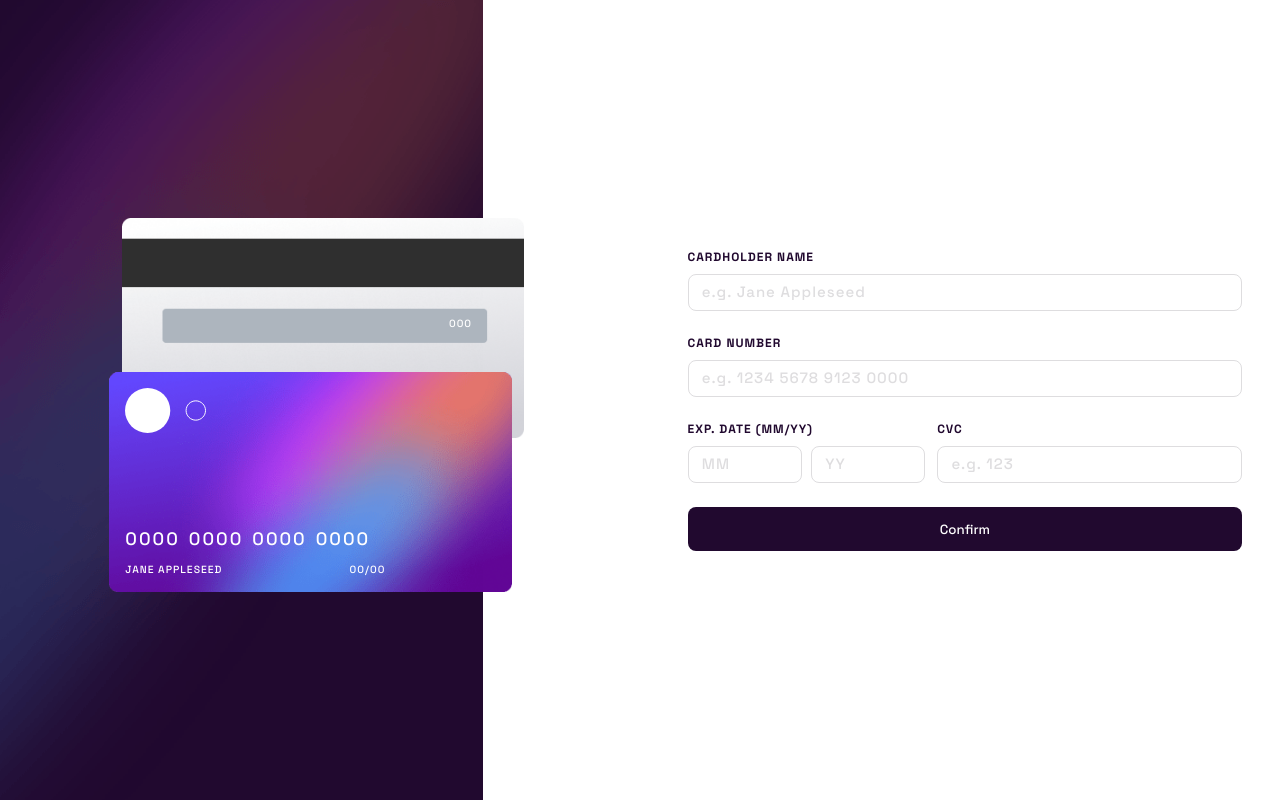
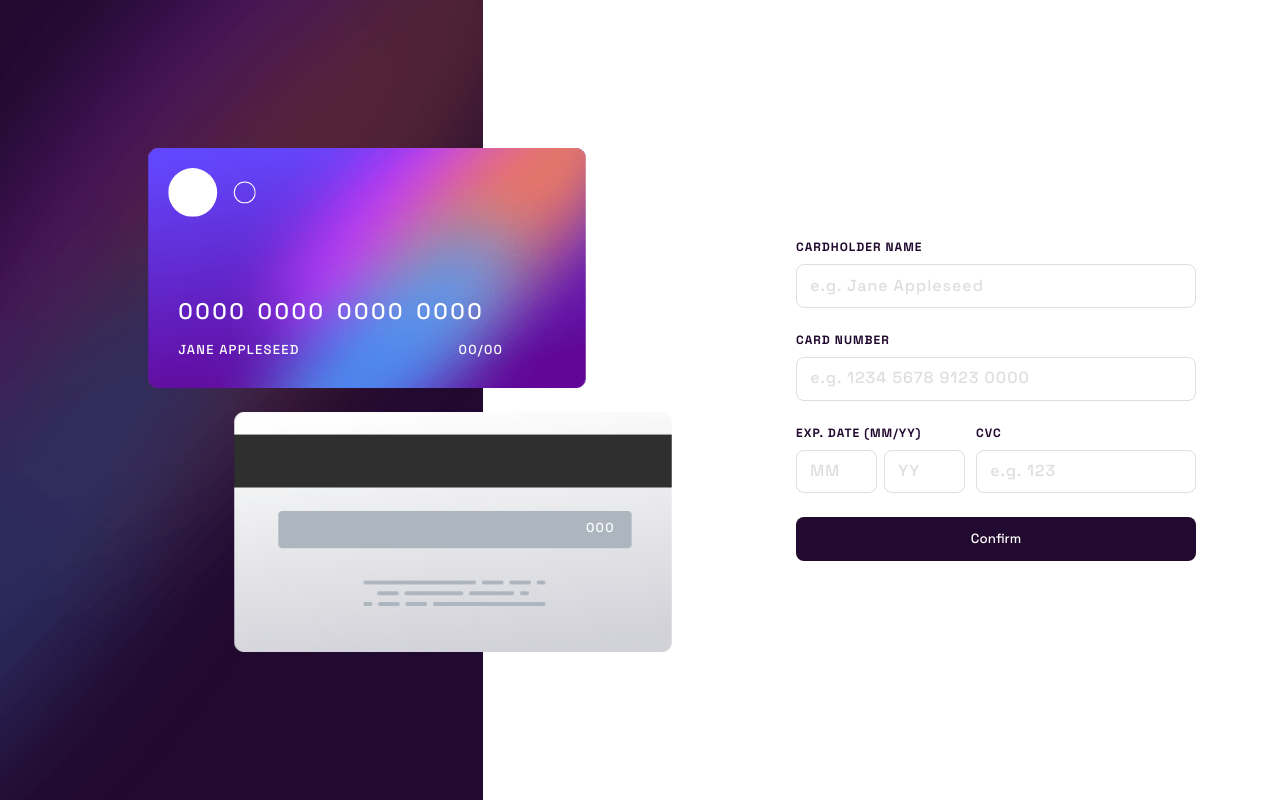
Before and after one commit to jarretphon/frontendmentor, a plain HTML site: page interactive-card-details-form-main/index.html in a window 1280 px wide. Drawn offline with Linux system fonts and the light colour scheme.

Commit message:
completed desktop design

```diff
--- a/interactive-card-details-form-main/style.css
+++ b/interactive-card-details-form-main/style.css
@@ -8,12 +8,12 @@
 
     --fw--regular: 500;
 
-    --fs-100: 0.65em;
-    --fs-200: 0.75em;
-    --fs-300: 1em;
-    --fs-400: 1.125em;
-    --fs-500: 1.25em;
-    --fs-600: 1.375em;
+    --fs-100: 0.65rem;
+    --fs-200: 0.75rem;
+    --fs-300: 1rem;
+    --fs-400: 1.125rem;
+    --fs-500: 1.25rem;
+    --fs-600: 1.375rem;
 }
 
 *{
@@ -90,9 +90,45 @@ aside{
         background-size: auto;
         min-height: 100vh;
         flex-direction: row;
-        justify-content: space-evenly;
+        justify-content: space-between;
         align-items: center;
+
+        gap: 0;
     }
+
+    main{
+        width: 50%;
+    }
+
+    aside{
+        width: 50%;
+        min-width: 700px;
+        max-width: 720px;
+        margin: 0 auto;
+        gap: 4.5em;
+
+        margin: 0;
+    }
+
+    .card-front{
+        order: 1;
+
+        scale: 1.25;
+
+        left: 12em;
+        bottom: 0;
+    }
+
+    .card-back{
+        order: 2;
+
+        scale: 1.25;
+        top: 0;
+        right: 4.5em;
+        align-self: flex-end;
+
+    }
+
 }
 
     /*********************
@@ -153,7 +189,12 @@ aside{
 @media (min-width: 500px) {
     .card{
         width: 90%;
-        max-width: none;
+        max-width: 350px;
+    }
+
+    .card-details{
+        left: 1.5em;
+        bottom: 1.5em;
     }
 }
 
@@ -228,3 +269,20 @@ input::placeholder{
     font-weight: var(--fw--regular);
     letter-spacing: 1px;
 }
+
+@media (min-width: 500px) {
+    .card-detail-form{
+        width: 55%;
+        min-width: 400px;
+        margin-left: 6em;
+    }
+
+    input{
+        padding: 1em;
+    }
+
+    input::placeholder{
+        font-size: var(--fs-300);
+    }
+
+}
```
